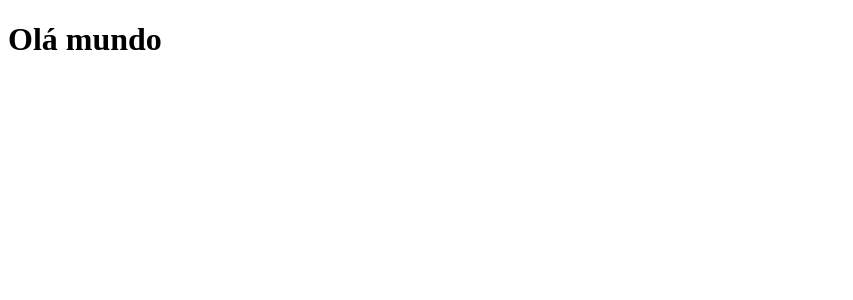
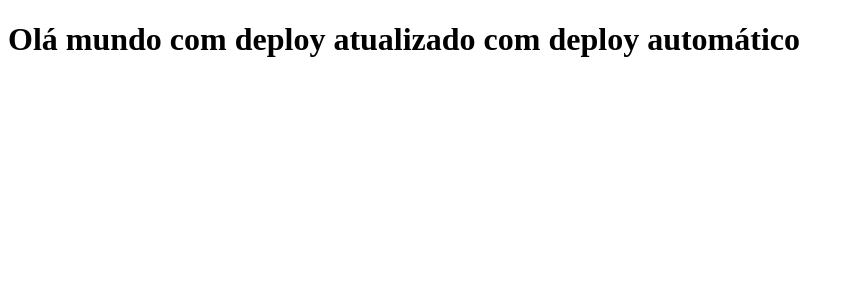
Before and after one commit to turms-infnet/projeto-react-25E3-5, a React (Create React App) app: page / in a window 1280 px wide. Shown: the top 300 px of the page, without its empty margins (0-853 px from the left). Built offline with nearby package versions, Linux system fonts and the light colour scheme.

Commit message:
Ajuste na configuração do firebase

```diff
--- a/package.json
+++ b/package.json
@@ -15,7 +15,8 @@
   "scripts": {
     "test": "echo \"Error: no test specified\" && exit 1",
     "start": "react-scripts start",
-    "build": "react-scripts build"
+    "build": "react-scripts build",
+    "deploy": "npm run build && firebase deploy"
   },
   "dependencies": {
     "react": "19.1.1",
--- a/src/App.jsx
+++ b/src/App.jsx
@@ -1,5 +1,5 @@
 const App = () => {
-    return <h1>Olá mundo</h1>
+    return <h1>Olá mundo com deploy atualizado com deploy automático</h1>
 }
 
 export default App;
```
Also changed, not shown: firebase.json, 5 other files (tests, documents, lock files or other folders).
